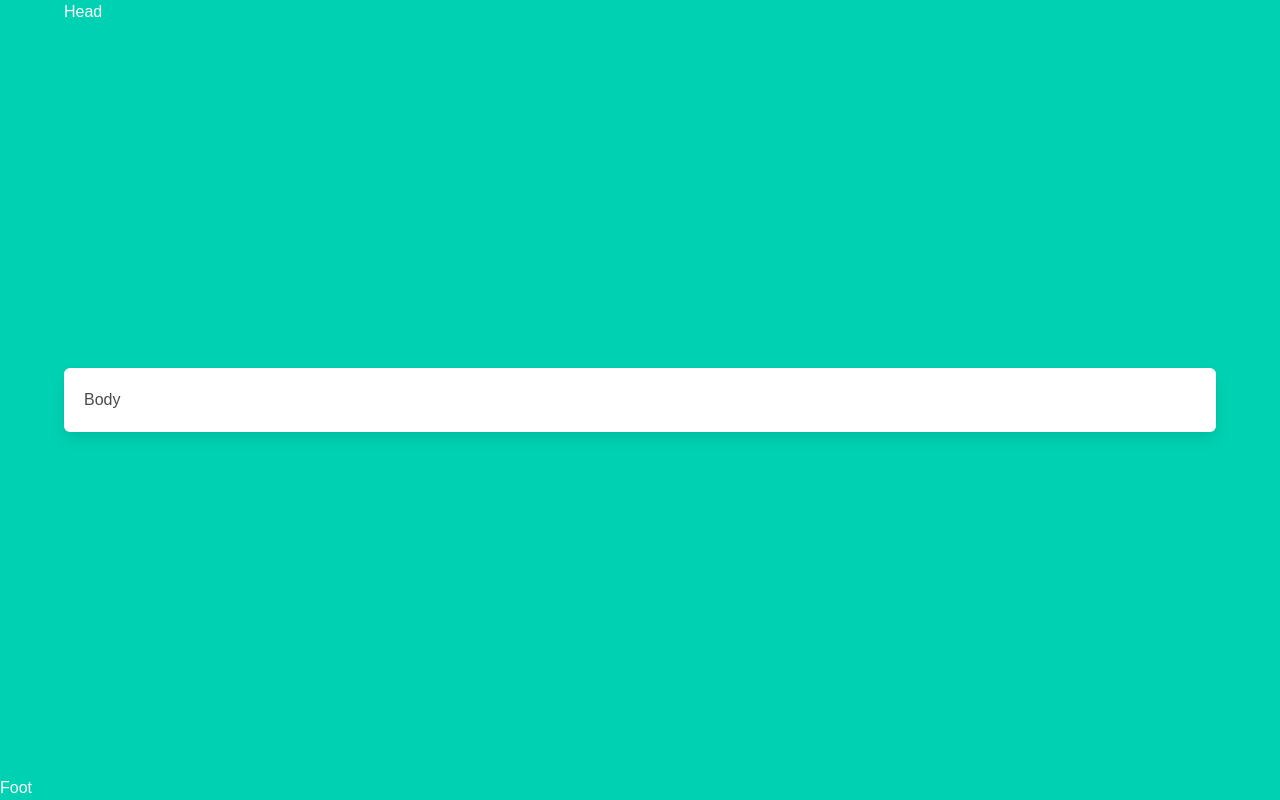
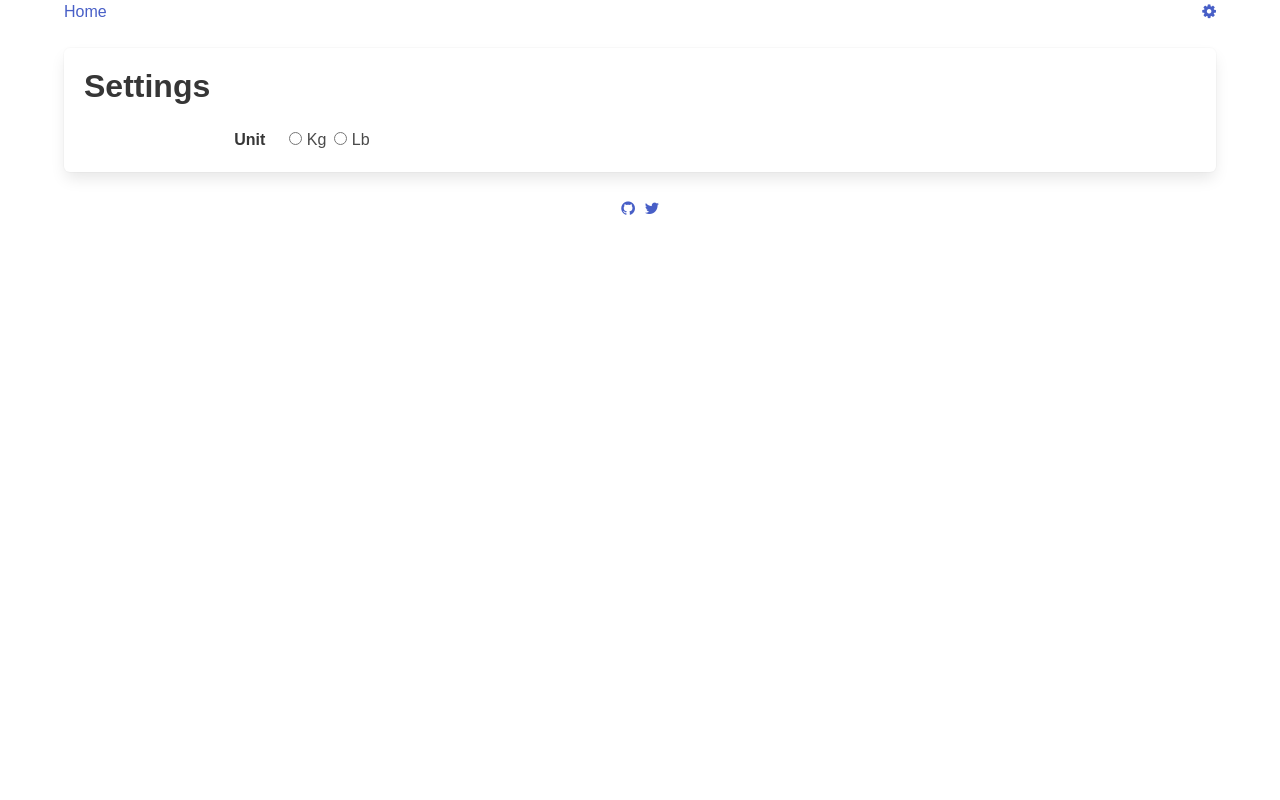
Before and after one commit to mattwelson/gzclp, a React (Create React App) app: page /settings in a window 1280 px wide. Built offline with nearby package versions, Linux system fonts and the light colour scheme.

Commit message:
added a basic router

```diff
--- a/package.json
+++ b/package.json
@@ -12,7 +12,8 @@
     "lint-staged": "^4.0.2",
     "prettier": "^1.5.3",
     "react": "^15.6.1",
-    "react-dom": "^15.6.1"
+    "react-dom": "^15.6.1",
+    "react-router-dom": "^4.1.2"
   },
   "scripts": {
     "precommit": "lint-staged",
--- a/public/index.html
+++ b/public/index.html
@@ -10,6 +10,7 @@
     -->
     <link rel="manifest" href="%PUBLIC_URL%/manifest.json">
     <link rel="shortcut icon" href="%PUBLIC_URL%/favicon.ico">
+    <link rel="stylesheet" href="https://cdnjs.cloudflare.com/ajax/libs/font-awesome/4.7.0/css/font-awesome.min.css" />
     <!--
       Notice the use of %PUBLIC_URL% in the tags above.
       It will be replaced with the URL of the `public` folder during the build.
--- a/src/components/App/App.js
+++ b/src/components/App/App.js
@@ -1,18 +1,72 @@
 import React, { Component } from 'react'
+import { BrowserRouter as Router, Route, Link, Switch } from 'react-router-dom'
+
+import NoMatch from './NoMatch'
+import SettingsPage from './SettingsPage'
+
 import './App.css'
 
+const Home = () => <p>Test</p>
+
 class App extends Component {
+  state = {
+    settings: {
+      unit: 'kg'
+    }
+  }
+
+  handleSettingsChange = e => {
+    console.log({ me: this, e })
+  }
+
   render() {
     return (
-      <section className="hero is-fullheight is-primary">
-        <div className="hero-head">
-          <div className="container">Head</div>
+      <Router>
+        <div>
+          <div className="container level">
+            <div className="level-left">
+              <Link to="">Home</Link>
+            </div>
+            <div className="level-right">
+              <Link to="/settings">
+                <i className="fa fa-cog" aria-hidden="true" />
+              </Link>
+            </div>
+          </div>
+          <section className="container box">
+            <Switch>
+              <Route component={Home} path="/" exact />
+              <Route
+                path="/settings"
+                render={props =>
+                  <SettingsPage
+                    {...props}
+                    onSettingsChange={this.handleSettingsChange}
+                    settings={this.state.settings}
+                  />}
+              />
+              <Route component={NoMatch} />
+            </Switch>
+          </section>
+          <footer className="hero-footer">
+            <div className="container">
+              <div className="content has-text-centered">
+                <div>
+                  <a
+                    className="icon"
+                    href="https://github.com/mattwelson/gzclp"
+                  >
+                    <i className="fa fa-github" />
+                  </a>
+                  <a className="icon" href="https://twitter.com/mattwelson">
+                    <i className="fa fa-twitter" />
+                  </a>
+                </div>
+              </div>
+            </div>
+          </footer>
         </div>
-        <div className="hero-body">
-          <div className="container box">Body</div>
-        </div>
-        <div className="hero-foot">Foot</div>
-      </section>
+      </Router>
     )
   }
 }
--- /dev/null
+++ b/src/components/App/NoMatch.js
@@ -0,0 +1,10 @@
+import React from 'react'
+
+const NoMatch = ({ location }) =>
+  <div className="error--404 has-text-centered">
+    <h1 className="title is-1">404</h1>
+    <h2 className="subtitle is-2">Page not found</h2>
+    <p>The page you were looking for does not exist!</p>
+  </div>
+
+export default NoMatch
--- /dev/null
+++ b/src/components/App/SettingsPage.js
@@ -0,0 +1,35 @@
+import React from 'react'
+
+const SettingsPage = props =>
+  <div>
+    <h3 className="title">Settings</h3>
+    <div className="field is-horizontal">
+      <div className="field-label">
+        <label htmlFor="unit" className="label">
+          Unit
+        </label>
+      </div>
+      <div className="field-body">
+        <div className="control">
+          <label className="radio">
+            <input
+              type="radio"
+              name="unit"
+              onChange={props.handleSettingsChange}
+            />
+            &nbsp;Kg
+          </label>
+          <label className="radio">
+            <input
+              type="radio"
+              name="unit"
+              onChange={props.handleSettingsChange}
+            />
+            &nbsp;Lb
+          </label>
+        </div>
+      </div>
+    </div>
+  </div>
+
+export default SettingsPage
```
Also changed, not shown: 2 other files (tests, documents, lock files or other folders).
